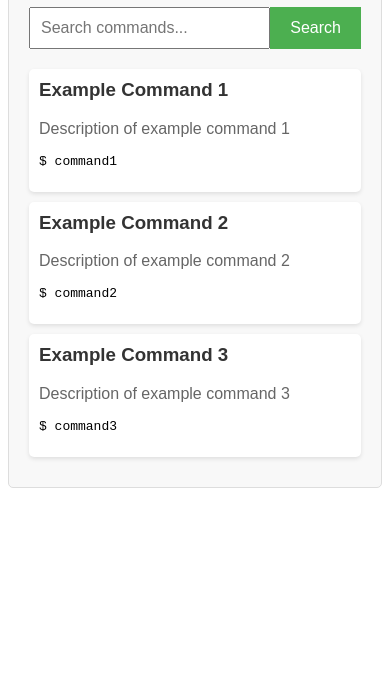
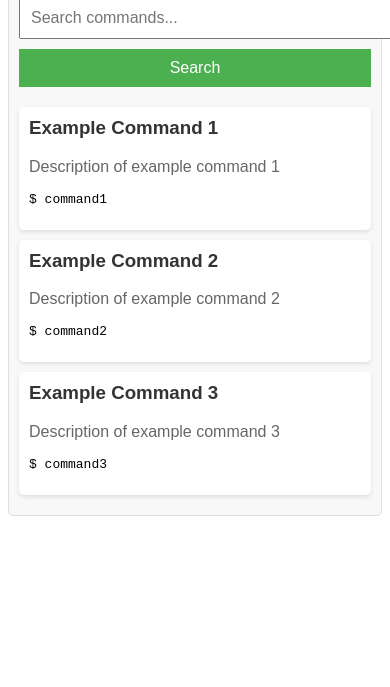
Before and after one commit to akstsg/akstsg.github.io, a plain HTML site: page docs/commands.html in a window 390 px wide. Shown: the part 157-844 px from the top of the page. Drawn offline with Linux system fonts and the light colour scheme.

Commit message:
Update commands.html

```diff
--- a/docs/commands.html
+++ b/docs/commands.html
@@ -1,4 +1,4 @@
-	<!DOCTYPE html>
+<!DOCTYPE html>
 <html>
 <head>
   <title>Command Reference - Commands</title>
@@ -7,7 +7,7 @@
       font-family: Arial, sans-serif;
     }
     .container {
-      max-width: 1000px;
+      max-width: 100%;
       margin: 0 auto;
       padding: 20px;
       background-color: #f8f8f8;
@@ -58,6 +58,22 @@
       color: #333;
       text-decoration: none;
     }
+    @media only screen and (max-width: 768px) {
+      .container {
+        padding: 10px;
+      }
+      .search-box {
+        flex-direction: column;
+        align-items: flex-start;
+      }
+      .search-box input[type="text"] {
+        width: 100%;
+        margin-bottom: 10px;
+      }
+      .search-box input[type="submit"] {
+        width: 100%;
+      }
+    }
   </style>
   <script>
     function searchContent() {
@@ -95,7 +111,6 @@
     }
     document.addEventListener('DOMContentLoaded', fetchCommands);
 
-
     function loadPage(page) {
       window.location.href = page;
     }
```
